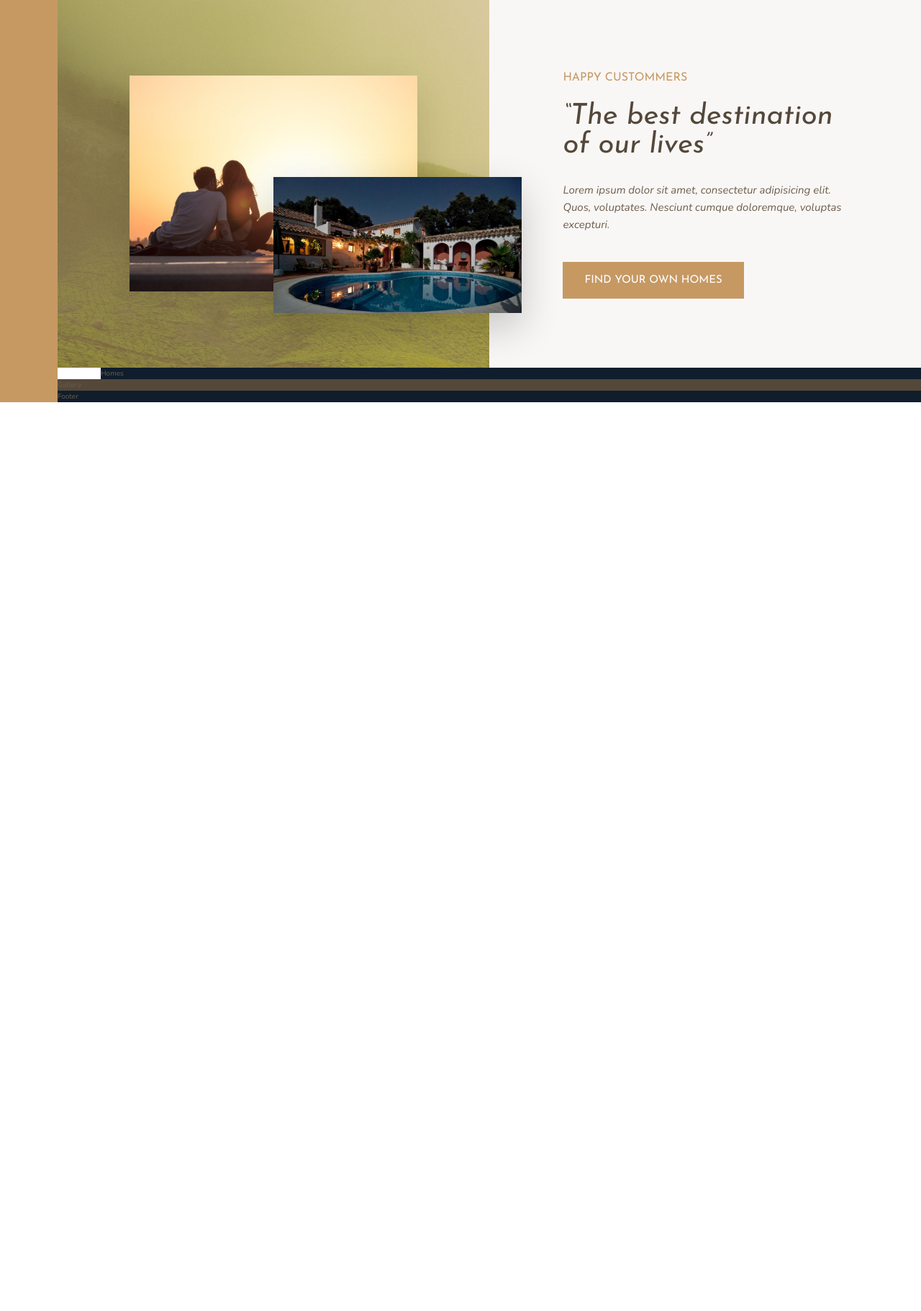
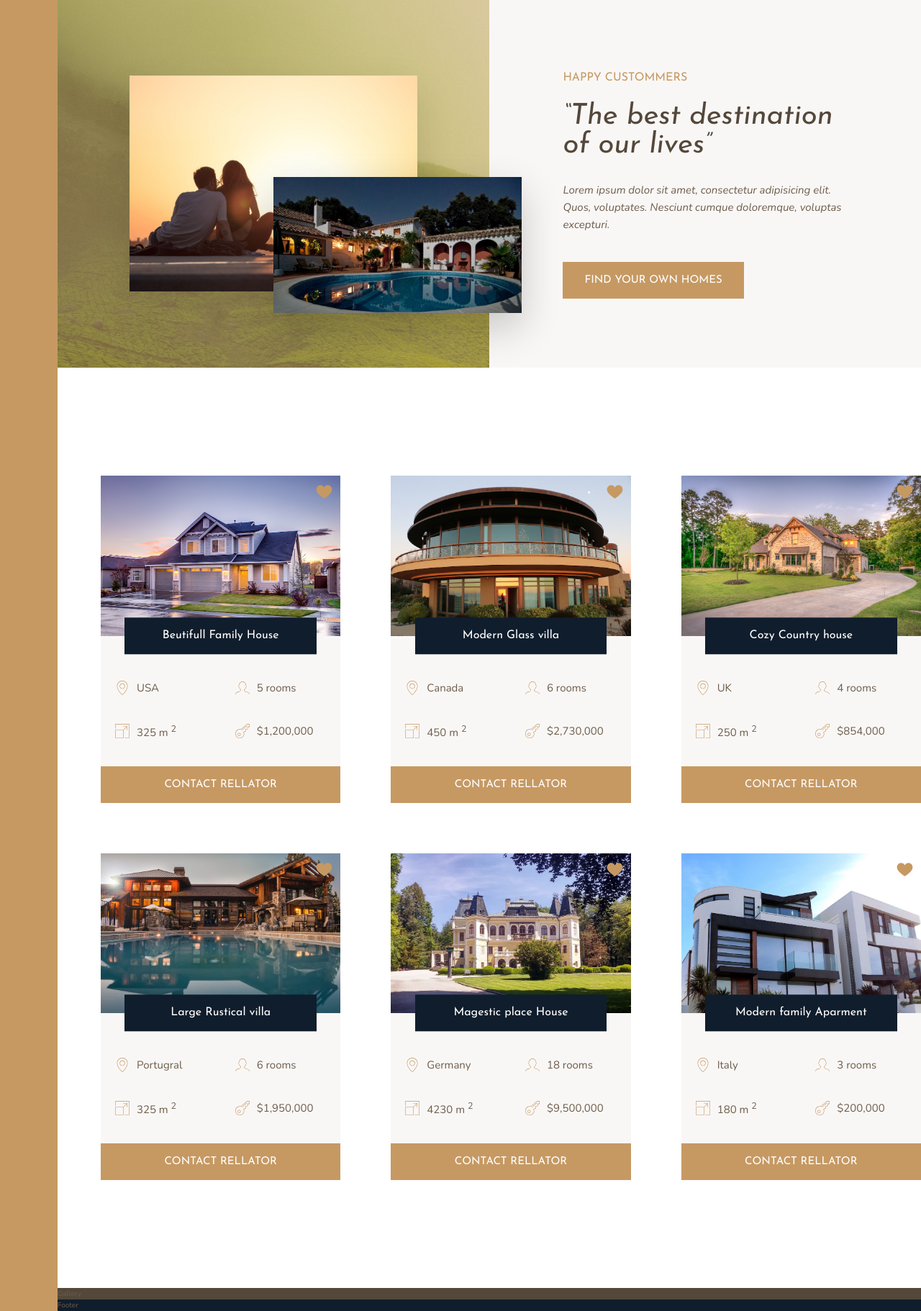
Before and after one commit to yasinalikhan/nexter, a PHP site: page / in a window 1280 px wide. Shown: the part 1309-3131 px from the top of the page at 72% size. Before the commit the page ends 1868 px from the top, so only its background shows below. Run offline with PHP 8.4, Linux system fonts and the light colour scheme.

Commit message:
home section

```diff
--- a/css/style.css
+++ b/css/style.css
@@ -142,8 +142,60 @@ body {
   margin-bottom: 4rem; }
 
 .homes {
-  background-color: #101d2c;
-  grid-column: center-start /start-end; }
+  grid-column: center-start /start-end;
+  margin: 15rem 0;
+  display: grid;
+  grid-template-columns: repeat(auto-fit, minmax(25rem, 1fr));
+  grid-gap: 7rem; }
+
+.home {
+  background-color: #f9f7f6;
+  display: grid;
+  grid-template-columns: repeat(2, 1fr);
+  grid-row-gap: 3.5rem; }
+  .home_img {
+    width: 100%;
+    grid-row: 1 / 2;
+    grid-column: 1 / -1;
+    z-index: 1; }
+  .home-like {
+    grid-row: 1 / 2;
+    grid-column: 2 / 3;
+    fill: #c69963;
+    height: 2.5rem;
+    width: 2.5rem;
+    z-index: 2;
+    justify-self: end;
+    margin: 1rem; }
+  .home_name {
+    grid-row: 1 / 2;
+    grid-column: 1 /-1;
+    justify-self: center;
+    align-self: end;
+    z-index: 3;
+    width: 80%;
+    font-family: "Josefin Sans", sans-serif;
+    font-size: 1.6rem;
+    text-align: center;
+    padding: 1.25rem;
+    background-color: #101d2c;
+    color: #fff;
+    font-weight: 400;
+    transform: translateY(50%); }
+  .home_location, .home_rooms {
+    margin-top: 2.5rem; }
+  .home_location, .home_rooms, .home_area, .home_price {
+    font-size: 1.5rem;
+    margin-left: 2rem;
+    display: flex;
+    align-items: center; }
+    .home_location svg, .home_rooms svg, .home_area svg, .home_price svg {
+      fill: #c69963;
+      height: 2rem;
+      width: 2rem;
+      margin-right: 1rem; }
+  .home_btn {
+    grid-column: 1 / -1; }
 
 .gallery {
   background-color: #54483A;
--- a/index.html
+++ b/index.html
@@ -84,7 +84,7 @@
     </section>
     <div class="story_pictures">
         <img src="img/story-1.jpeg" alt="couple with new ouse" class="story_img--1">
-        <img src="img/story-2.jpeg" alt="couple with new ouse" class="story_img--2">
+        <img src="img/story-2.jpeg"  alt="couple with new ouse" class="story_img--2">
     </div>
     <div class="story_content">
         <h3 class="heading-3 mb-sm">happy custommers</h3>
@@ -95,7 +95,197 @@
         <button class="btn">Find your own homes</button>
     </div>
     <section class="homes">
-        Homes
+        <div class="home">
+             <img src="img/house-1.jpeg" alt="House 1" class="home_img">
+             <svg class="home-like">
+                <use xlink:href="img/sprite.svg#icon-heart-full"></use>
+            </svg>
+                <h5 class="home_name">Beutifull Family House</h5>
+                <div class="home_location">
+                    <svg>
+                <use xlink:href="img/sprite.svg#icon-map-pin"></use>
+                    </svg>
+                    <p>USA</p>
+                </div>
+                 <div class="home_rooms">
+                    <svg>
+                <use xlink:href="img/sprite.svg#icon-profile-male"></use>
+                    </svg>
+                    <p>5 rooms</p>
+                </div>
+                 <div class="home_area">
+                    <svg>
+                <use xlink:href="img/sprite.svg#icon-expand"></use>
+                    </svg>
+                    <p>325 m <sup>2</sup></p>
+                </div>
+                 <div class="home_price">
+                    <svg>
+                <use xlink:href="img/sprite.svg#icon-key"></use>
+                    </svg>
+                    <p>$1,200,000</p>
+                </div>
+                <button class="btn home_btn">Contact rellator </button>
+        </div>
+        <div class="home">
+             <img src="img/house-2.jpeg" alt="House 2" class="home_img">
+             <svg class="home-like">
+                <use xlink:href="img/sprite.svg#icon-heart-full"></use>
+            </svg>
+                <h5 class="home_name">Modern Glass villa </h5>
+                <div class="home_location">
+                    <svg>
+                <use xlink:href="img/sprite.svg#icon-map-pin"></use>
+                    </svg>
+                    <p>Canada</p>
+                </div>
+                 <div class="home_rooms">
+                    <svg>
+                <use xlink:href="img/sprite.svg#icon-profile-male"></use>
+                    </svg>
+                    <p>6 rooms</p>
+                </div>
+                 <div class="home_area">
+                    <svg>
+                <use xlink:href="img/sprite.svg#icon-expand"></use>
+                    </svg>
+                    <p>450 m <sup>2</sup></p>
+                </div>
+                 <div class="home_price">
+                    <svg>
+                <use xlink:href="img/sprite.svg#icon-key"></use>
+                    </svg>
+                    <p>$2,730,000</p>
+                </div>
+                <button class="btn home_btn">Contact rellator </button>
+        </div>
+        <div class="home">
+             <img src="img/house-3.jpeg" alt="House 3" class="home_img">
+             <svg class="home-like">
+                <use xlink:href="img/sprite.svg#icon-heart-full"></use>
+            </svg>
+                <h5 class="home_name">Cozy Country house</h5>
+                <div class="home_location">
+                    <svg>
+                <use xlink:href="img/sprite.svg#icon-map-pin"></use>
+                    </svg>
+                    <p>UK</p>
+                </div>
+                 <div class="home_rooms">
+                    <svg>
+                <use xlink:href="img/sprite.svg#icon-profile-male"></use>
+                    </svg>
+                    <p>4 rooms</p>
+                </div>
+                 <div class="home_area">
+                    <svg>
+                <use xlink:href="img/sprite.svg#icon-expand"></use>
+                    </svg>
+                    <p>250 m <sup>2</sup></p>
+                </div>
+                 <div class="home_price">
+                    <svg>
+                <use xlink:href="img/sprite.svg#icon-key"></use>
+                    </svg>
+                    <p>$854,000</p>
+                </div>
+                <button class="btn home_btn">Contact rellator </button>
+        </div>
+        <div class="home">
+             <img src="img/house-4.jpeg" alt="House 4" class="home_img">
+             <svg class="home-like">
+                <use xlink:href="img/sprite.svg#icon-heart-full"></use>
+            </svg>
+                <h5 class="home_name">Large Rustical villa</h5>
+                <div class="home_location">
+                    <svg>
+                <use xlink:href="img/sprite.svg#icon-map-pin"></use>
+                    </svg>
+                    <p>Portugral</p>
+                </div>
+                 <div class="home_rooms">
+                    <svg>
+                <use xlink:href="img/sprite.svg#icon-profile-male"></use>
+                    </svg>
+                    <p>6  rooms</p>
+                </div>
+                 <div class="home_area">
+                    <svg>
+                <use xlink:href="img/sprite.svg#icon-expand"></use>
+                    </svg>
+                    <p>325 m <sup>2</sup></p>
+                </div>
+                 <div class="home_price">
+                    <svg>
+                <use xlink:href="img/sprite.svg#icon-key"></use>
+                    </svg>
+                    <p>$1,950,000</p>
+                </div>
+                <button class="btn home_btn">Contact rellator </button>
+        </div>
+        <div class="home">
+             <img src="img/house-5.jpeg" alt="House 5" class="home_img">
+             <svg class="home-like">
+                <use xlink:href="img/sprite.svg#icon-heart-full"></use>
+            </svg>
+                <h5 class="home_name">Magestic place House</h5>
+                <div class="home_location">
+                    <svg>
+                <use xlink:href="img/sprite.svg#icon-map-pin"></use>
+                    </svg>
+                    <p>Germany</p>
+                </div>
+                 <div class="home_rooms">
+                    <svg>
+                <use xlink:href="img/sprite.svg#icon-profile-male"></use>
+                    </svg>
+                    <p>18 rooms</p>
+                </div>
+                 <div class="home_area">
+                    <svg>
+                <use xlink:href="img/sprite.svg#icon-expand"></use>
+                    </svg>
+                    <p>4230 m <sup>2</sup></p>
+                </div>
+                 <div class="home_price">
+                    <svg>
+                <use xlink:href="img/sprite.svg#icon-key"></use>
+                    </svg>
+                    <p>$9,500,000</p>
+                </div>
+                <button class="btn home_btn">Contact rellator </button>
+        </div>
+        <div class="home">
+             <img src="img/house-6.jpeg" alt="House 6" class="home_img">
+             <svg class="home-like">
+                <use xlink:href="img/sprite.svg#icon-heart-full"></use>
+            </svg>
+                <h5 class="home_name">Modern family Aparment</h5>
+                <div class="home_location">
+                    <svg>
+                <use xlink:href="img/sprite.svg#icon-map-pin"></use>
+                    </svg>
+                    <p>Italy</p>
+                </div>
+                 <div class="home_rooms">
+                    <svg>
+                <use xlink:href="img/sprite.svg#icon-profile-male"></use>
+                    </svg>
+                    <p>3 rooms</p>
+                </div>
+                 <div class="home_area">
+                    <svg>
+                <use xlink:href="img/sprite.svg#icon-expand"></use>
+                    </svg>
+                    <p>180 m <sup>2</sup></p>
+                </div>
+                 <div class="home_price">
+                    <svg>
+                <use xlink:href="img/sprite.svg#icon-key"></use>
+                    </svg>
+                    <p>$200,000</p>
+                </div>
+                <button class="btn home_btn">Contact rellator </button>
     </section>
     <section class="gallery">
         Gallery
```
Also changed, not shown: sass/_homes.scss (+75 -1 lines).
